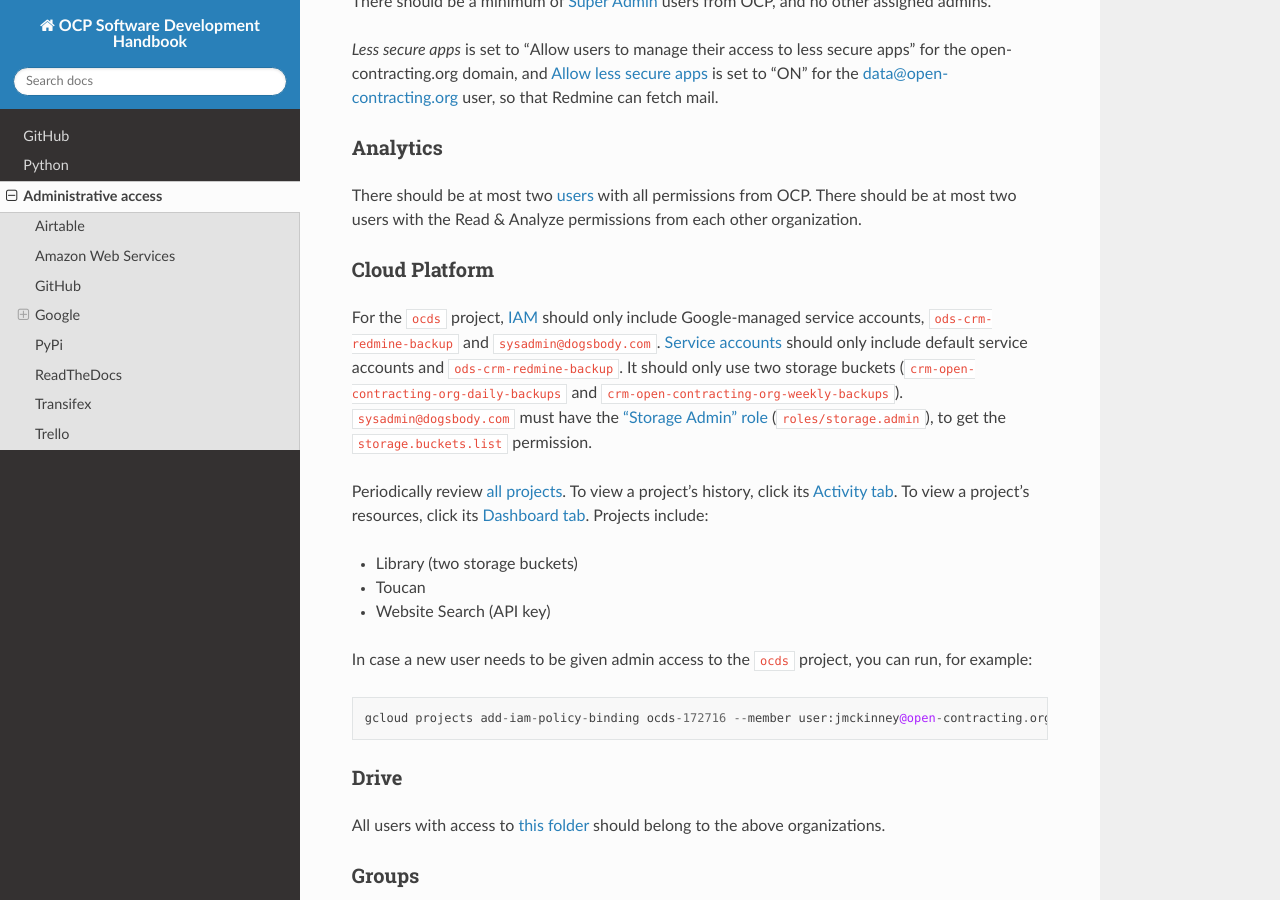
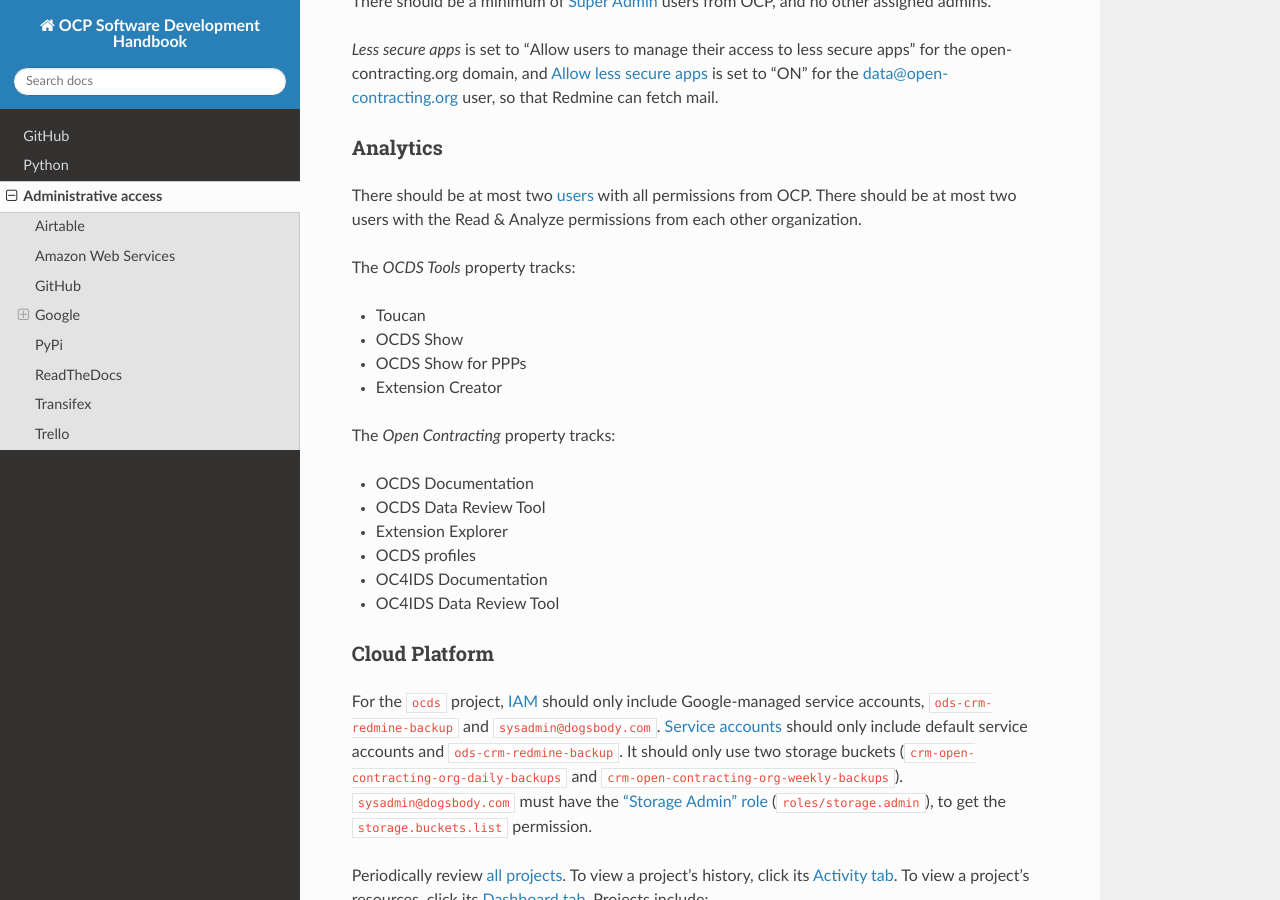
Before and after one commit to open-contracting/software-development-handbook, a Sphinx documentation site: the page built from docs/services/index.rst, in a window 1280 px wide and 900 px high, scrolled down 780 px. Built offline with Sphinx 7.4.7 and the Read the Docs theme 2.0.0, drawn with Linux system fonts in a browser that asks for light colours.

Commit message:
Describe organization of Google Analytics properties

```diff
--- a/docs/services/index.rst
+++ b/docs/services/index.rst
@@ -36,6 +36,22 @@ Analytics
 ~~~~~~~~~
 
 There should be at most two `users <https://analytics.google.com/analytics/web/#/a35677147w162037252p163071392/admin/suiteusermanagement/account>`__ with all permissions from OCP. There should be at most two users with the Read & Analyze permissions from each other organization.
+
+The *OCDS Tools* property tracks:
+
+-  Toucan
+-  OCDS Show
+-  OCDS Show for PPPs
+-  Extension Creator
+
+The *Open Contracting* property tracks:
+
+-  OCDS Documentation
+-  OCDS Data Review Tool
+-  Extension Explorer
+-  OCDS profiles
+-  OC4IDS Documentation
+-  OC4IDS Data Review Tool
 
 Cloud Platform
 ~~~~~~~~~~~~~~
```
